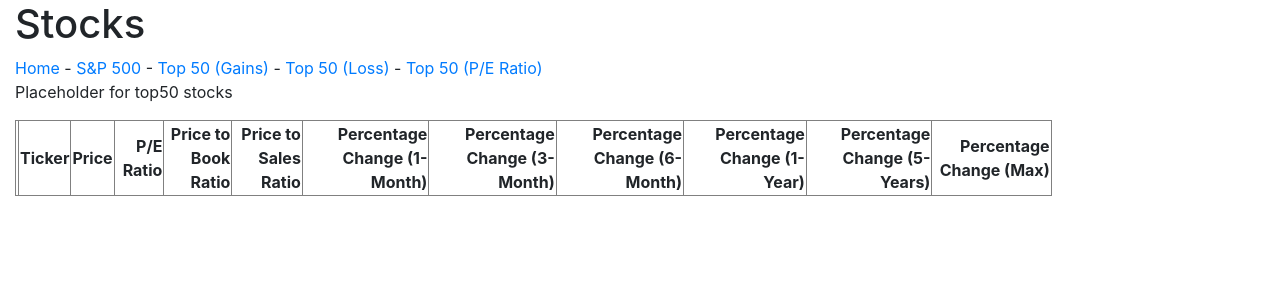
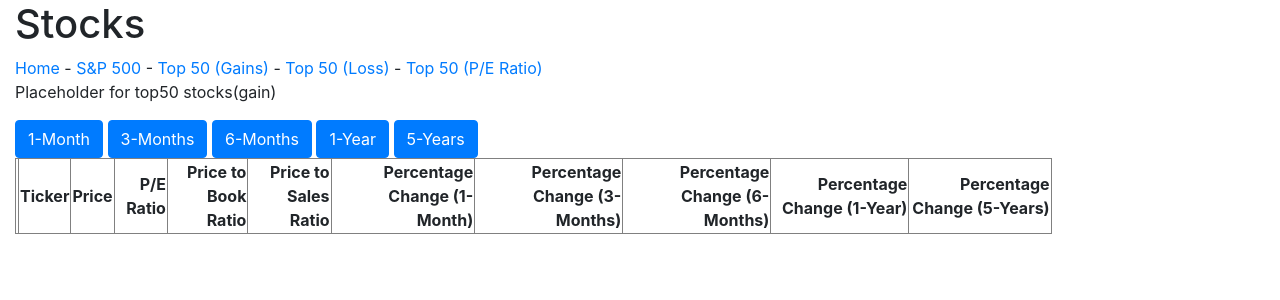
Before and after one commit to LHW99/stock_django, a Django app: page /top50gain/ in a window 1280 px wide. Shown: the top 300 px of the page. Run offline with Django 3.2, Linux system fonts and the light colour scheme; lists and menus that the app fills with data are empty; parts of the project's set-up code (start-up, migrations or seed data) failed here and were passed over; some libraries are stand-ins or nearby versions.

Commit message:
time frame buttons for top gains/losses works

```diff
--- a/stock_app/templates/top50gain.html
+++ b/stock_app/templates/top50gain.html
@@ -1,6 +1,14 @@
 {% extends 'base.html' %}
 
 {% block content %}
-<p>Placeholder for top50 stocks</p>
-{{ df|safe }}
+  <p>Placeholder for top50 stocks(gain)</p>
+    <form method='GET'>
+    {% csrf_token %}
+      <button type='submit' class='btn btn-primary' name='timer' value='1-Month'>1-Month</button>
+      <button type='submit' class='btn btn-primary' name='timer' value='3-Months'>3-Months</button>
+      <button type='submit' class='btn btn-primary' name='timer' value='6-Months'>6-Months</button>
+      <button type='submit' class='btn btn-primary' name='timer' value='1-Year'>1-Year</button>
+      <button type='submit' class='btn btn-primary' name='timer' value='5-Years'>5-Years</button>
+    </form>
+  {{ df|safe }}
 {% endblock %}
--- a/stock_app/templates/top50pe.html
+++ b/stock_app/templates/top50pe.html
@@ -0,0 +1,6 @@
+{% extends 'base.html' %}
+
+{% block content %}
+  <p>Placeholder for top50 stocks(pe)</p>
+  {{ df|safe }}
+{% endblock %}
--- a/stock_app/views.py
+++ b/stock_app/views.py
@@ -18,8 +18,8 @@ def index(request):
       'latestPrice': f"${data[symbol]['quote']['latestPrice']}",
       'peRatio': data[symbol]['quote']['peRatio'],
       'marketCap': f"{data[symbol]['quote']['marketCap']/1000000000}",
-      'week52High': data[symbol]['quote']['week52High'],
-      'week52Low': data[symbol]['quote']['week52Low'],
+      'week52High': f"${data[symbol]['quote']['week52High']}",
+      'week52Low': f"${data[symbol]['quote']['week52Low']}",
       'priceToBook': data[symbol]['advanced-stats']['priceToBook'],
       'priceToSales': data[symbol]['advanced-stats']['priceToSales'],
       })
@@ -32,34 +32,50 @@ def index(request):
   return render(request, 'index.html')
 
 def top50gain(request):
-  df = rv_dataframe
-
-  df.sort_values('Price', ascending = False, inplace = True)
-  df = df[:50]
-  df.reset_index(drop = True, inplace = True)
-
-  df = df.to_html()
+  if request.method == 'GET':
+    try:
+      time = request.GET.get('timer')
+      df = rv_dataframe
+      df.sort_values(f"Percentage Change ({time})", ascending = False, inplace = True)
+      df = df[:50]
+      df.reset_index(drop = True, inplace = True)
+      df = df.to_html()
+      return render(request, 'top50gain.html', {'df': df})
+    except:
+      df = rv_dataframe
+      df.sort_values('Percentage Change (5-Years)', ascending = False, inplace = True)
+      df = df[:50]
+      df.reset_index(drop = True, inplace = True)
+      df = df.to_html()
+      return render(request, 'top50gain.html', {'df': df})
 
   return render(request, 'top50gain.html', {'df': df})
 
 def top50loss(request):
-  df = rv_dataframe
-
-  df.sort_values('Price', ascending = False, inplace = True)
-  df = df[:50]
-  df.reset_index(drop = True, inplace = True)
-
-  df = df.to_html()
+  if request.method == 'GET':
+    try:
+      time = request.GET.get('timer')
+      df = rv_dataframe
+      df.sort_values(f"Percentage Change ({time})", ascending = True, inplace = True)
+      df = df[:50]
+      df.reset_index(drop = True, inplace = True)
+      df = df.to_html()
+      return render(request, 'top50loss.html', {'df': df})
+    except:
+      df = rv_dataframe
+      df.sort_values('Percentage Change (5-Years)', ascending = True, inplace = True)
+      df = df[:50]
+      df.reset_index(drop = True, inplace = True)
+      df = df.to_html()
+      return render(request, 'top50loss.html', {'df': df})
 
   return render(request, 'top50loss.html', {'df': df})
 
 def top50pe(request):
   df = rv_dataframe
-
   df.sort_values('P/E Ratio', ascending = False, inplace = True)
   df = df[:50]
   df.reset_index(drop = True, inplace = True)
-
   df = df.to_html()
 
   return render(request, 'top50pe.html', {'df': df})
--- a/stock_dataframe.py
+++ b/stock_dataframe.py
@@ -20,11 +20,10 @@ rv_columns = [
   'Price to Book Ratio',
   'Price to Sales Ratio',
   'Percentage Change (1-Month)',
-  'Percentage Change (3-Month)',
-  'Percentage Change (6-Month)',
+  'Percentage Change (3-Months)',
+  'Percentage Change (6-Months)',
   'Percentage Change (1-Year)',
   'Percentage Change (5-Years)',
-  'Percentage Change (Max)',
 ]
 
 rv_dataframe = pd.DataFrame(columns = rv_columns)
@@ -46,7 +45,6 @@ for symbol_string in symbol_strings:
           data[symbol]['stats']['month6ChangePercent'],
           data[symbol]['stats']['year1ChangePercent'],
           data[symbol]['stats']['year5ChangePercent'],
-          data[symbol]['stats']['maxChangePercent'],
         ],
         index = rv_columns
       ),
@@ -55,11 +53,10 @@ for symbol_string in symbol_strings:
 
 times = [
   'Percentage Change (1-Month)',
-  'Percentage Change (3-Month)',
-  'Percentage Change (6-Month)',
+  'Percentage Change (3-Months)',
+  'Percentage Change (6-Months)',
   'Percentage Change (1-Year)',
   'Percentage Change (5-Years)',
-  'Percentage Change (Max)',
 ]
 
 for time in times:
```
Also changed, not shown: stock_app/templates/top50loss.html (+14 -0 lines).
